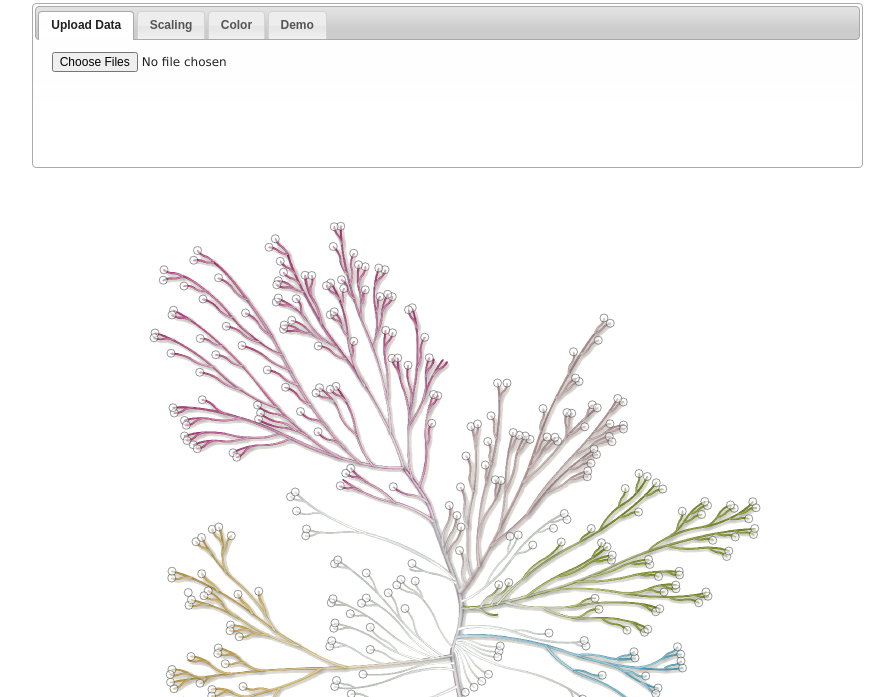
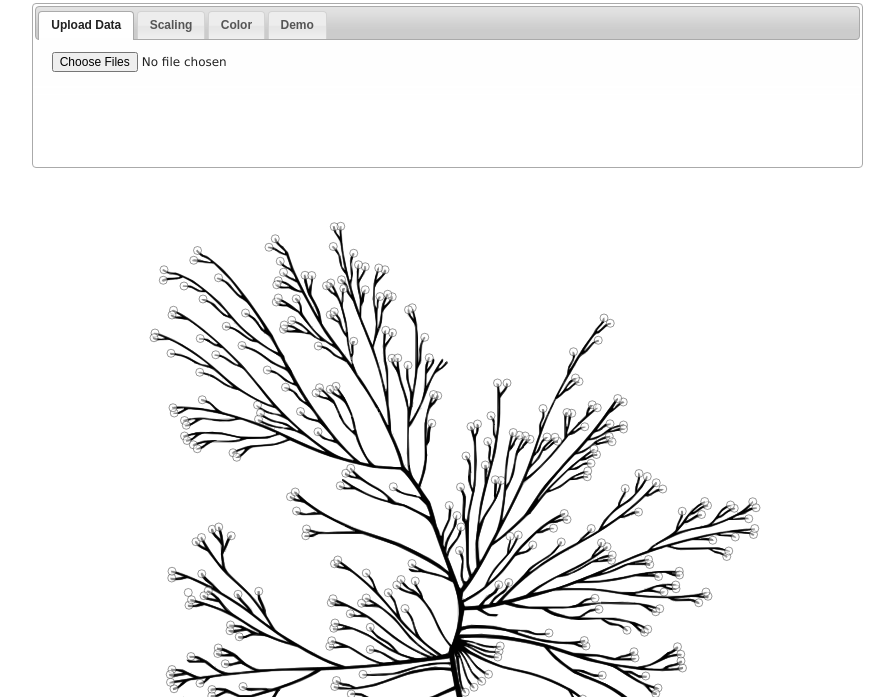
Before and after one commit to kinobus/kinome-overlay, a plain HTML site: page index.html in a window 1280 px wide. Shown: the part 103-800 px from the top of the page, without its empty margins (196-1090 px from the left). Drawn offline with Linux system fonts and the light colour scheme.

Commit message:
All-black svg kinome replaces bitmap png
Signed-off-by: Joseph Lee <josel@pdx.edu>

```diff
--- a/css/kinome.css
+++ b/css/kinome.css
@@ -39,7 +39,7 @@
 #kinome {
     width: 825px;
     height: 975px;
-    background-image: url(../img/KinomePoster_825x975.png);
+    background-image: url(../img/kinome.svg);
     background-size: 100% 100%;
 }
 
```
Also changed, not shown: img/KinomePoster_825x975.png (deleted), img/kinome.svg (added), 1 other file.
